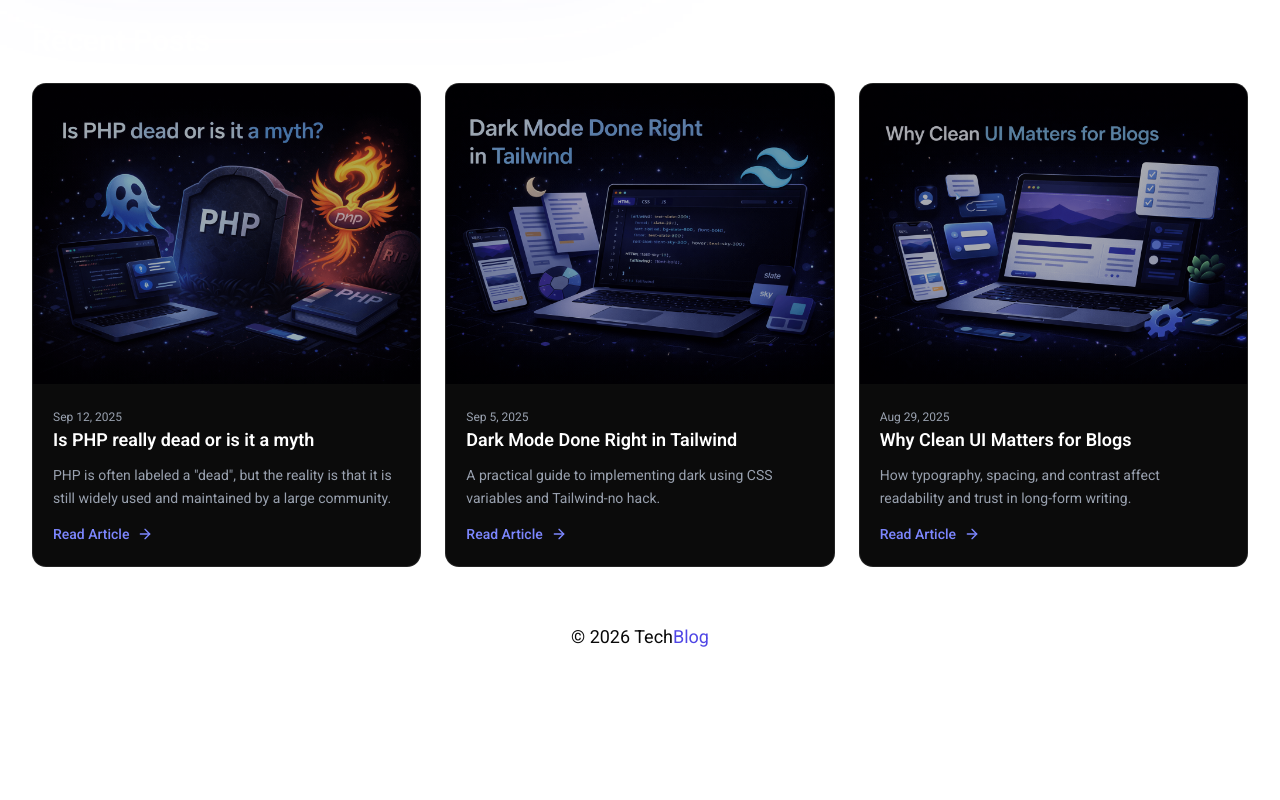
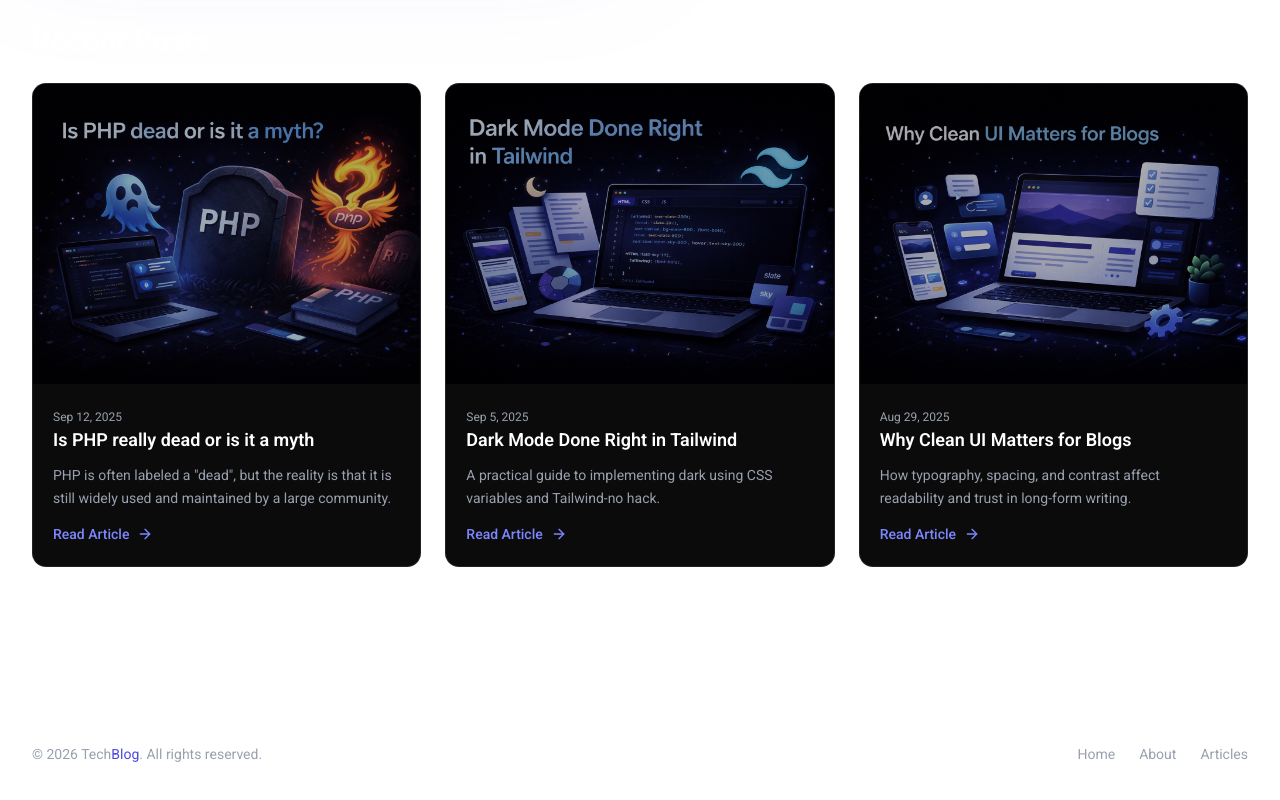
Before and after one commit to robertWalker68501/tech-blog, a Next.js app: page / in a window 1280 px wide. Shown: the part 846-1646 px from the top of the page. Before the commit the page ends 1513 px from the top, so only its background shows below. Built offline with nearby package versions, Linux system fonts and the light colour scheme.

Commit message:
Implement footer

```diff
--- a/components/shared/Footer.tsx
+++ b/components/shared/Footer.tsx
@@ -1,12 +1,34 @@
+import Link from 'next/link';
+
 const Footer = () => {
-  const currentYear = new Date().getFullYear();
+  return (
+    <footer className=''>
+      <div className='container mt-24 flex flex-col items-center justify-between gap-4 border-t border-white/10 py-10 sm:flex-row'>
+        <p className='text-sm text-gray-400'>
+          &copy; {new Date().getFullYear()} Tech
+          <span className='text-primary'>Blog</span>. All rights reserved.
+        </p>
 
-  return (
-    <footer>
-      <div className='container py-4'>
-        <p className='text-center text-lg'>
-          &copy; {currentYear} Tech<span className='text-primary'>Blog</span>
-        </p>
+        <div className='flex items-center gap-6 text-sm'>
+          <Link
+            href='/'
+            className='hover:text-primary text-gray-400 transition-colors'
+          >
+            Home
+          </Link>
+          <Link
+            href='/about'
+            className='hover:text-primary text-gray-400 transition-colors'
+          >
+            About
+          </Link>
+          <Link
+            href='/articles'
+            className='hover:text-primary text-gray-400 transition-colors'
+          >
+            Articles
+          </Link>
+        </div>
       </div>
     </footer>
   );
```
